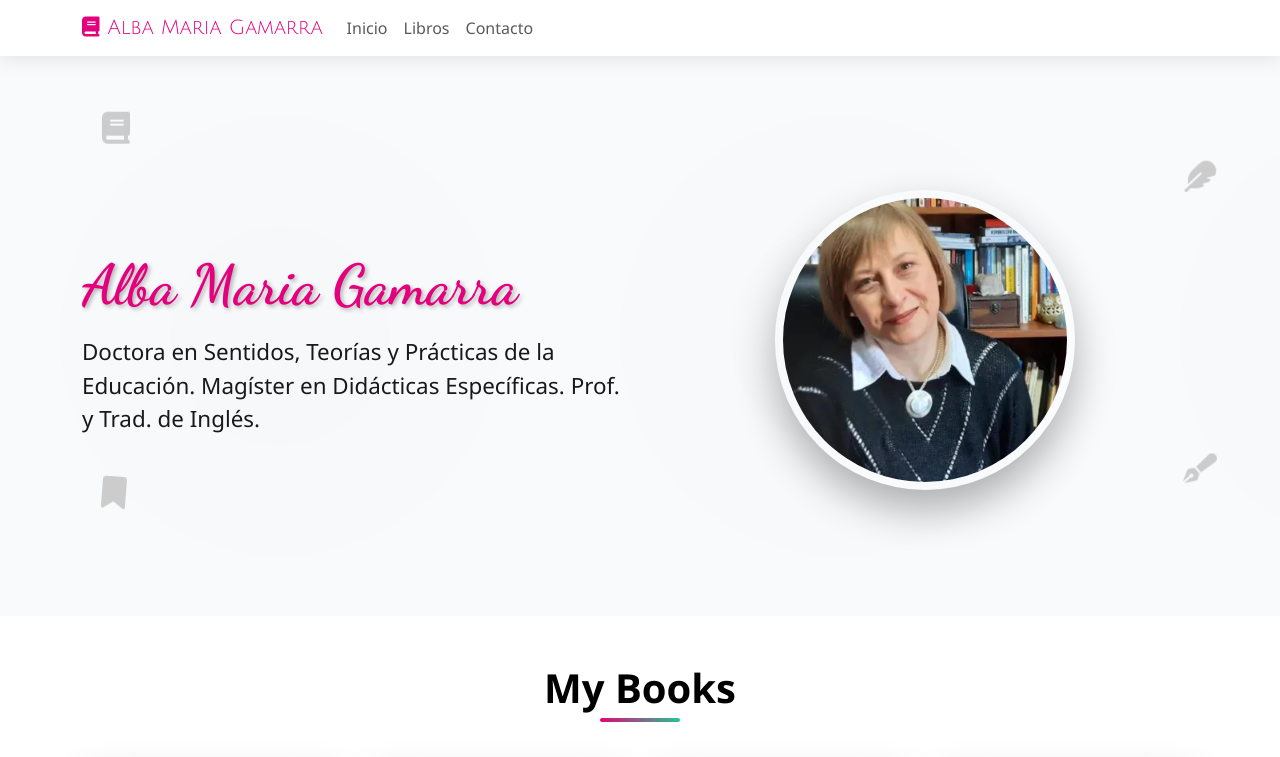
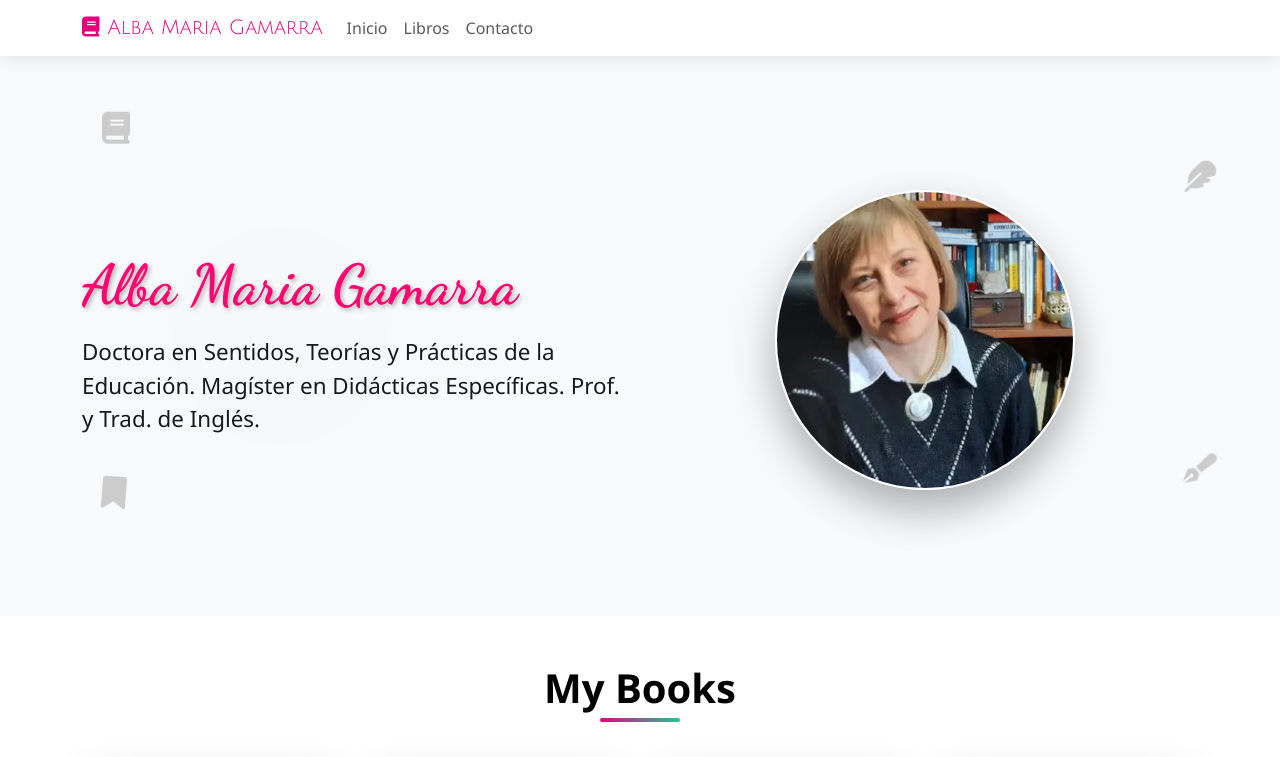
Before and after one commit to devwebse80/albaweb, a plain HTML site: page index.html in a window 1280 px wide. Shown: the top 757 px of the page. Drawn offline with nearby package versions, Linux system fonts and the light colour scheme; a web font is replaced by a local one.

Commit message:
Update index.html

```diff
--- a/index.html
+++ b/index.html
@@ -44,7 +44,7 @@
             height: 300px;
             border-radius: 50%;
             object-fit: cover;
-            border: 8px solid rgba(255, 255, 255, 0.2);
+            border: 2px solid white;
             box-shadow: 0 20px 40px rgba(0, 0, 0, 0.3);
             transition: transform 0.3s ease;
         }
@@ -70,7 +70,7 @@
             font-weight: 700;
             margin-bottom: 1rem;
             text-shadow: 2px 2px 4px rgba(0, 0, 0, 0.3);
-			color: var(--primary-color) !important;
+			color: #ff0571;
         }
 
         .hero-subtitle {
```
